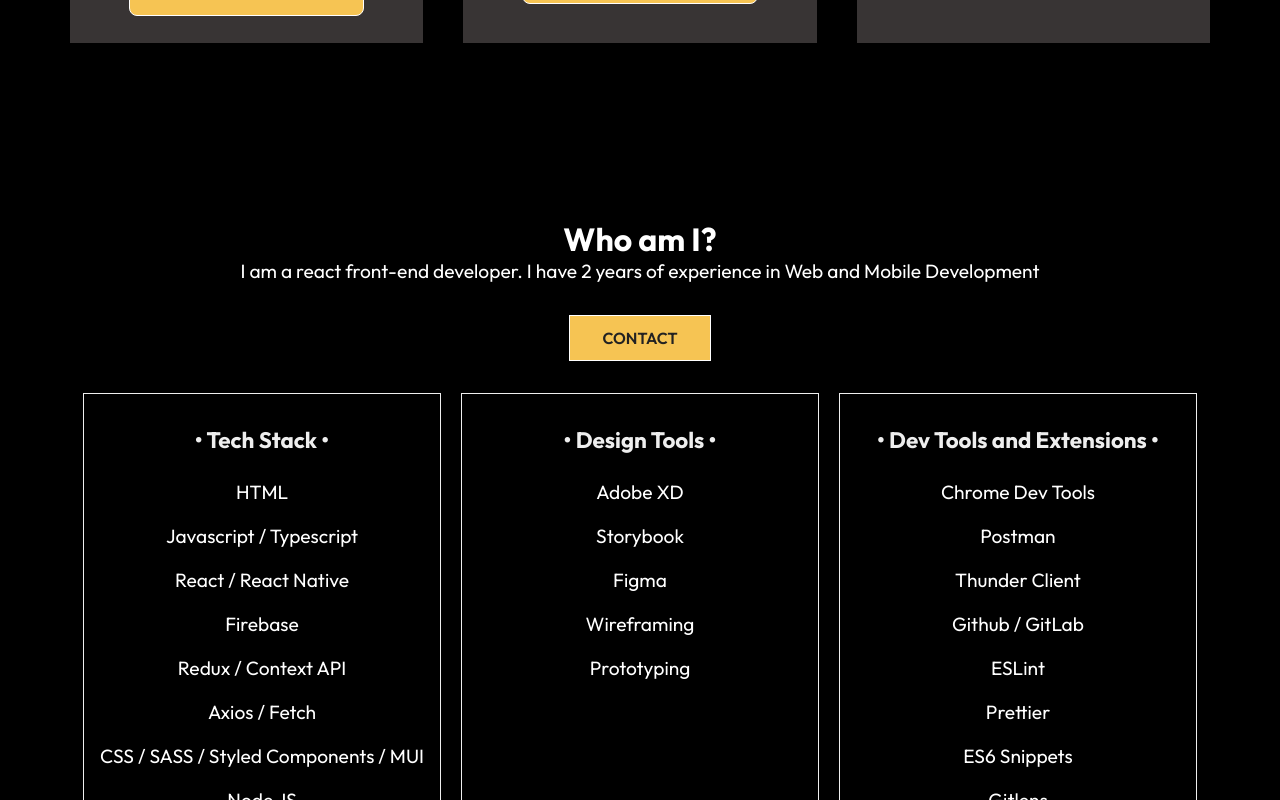
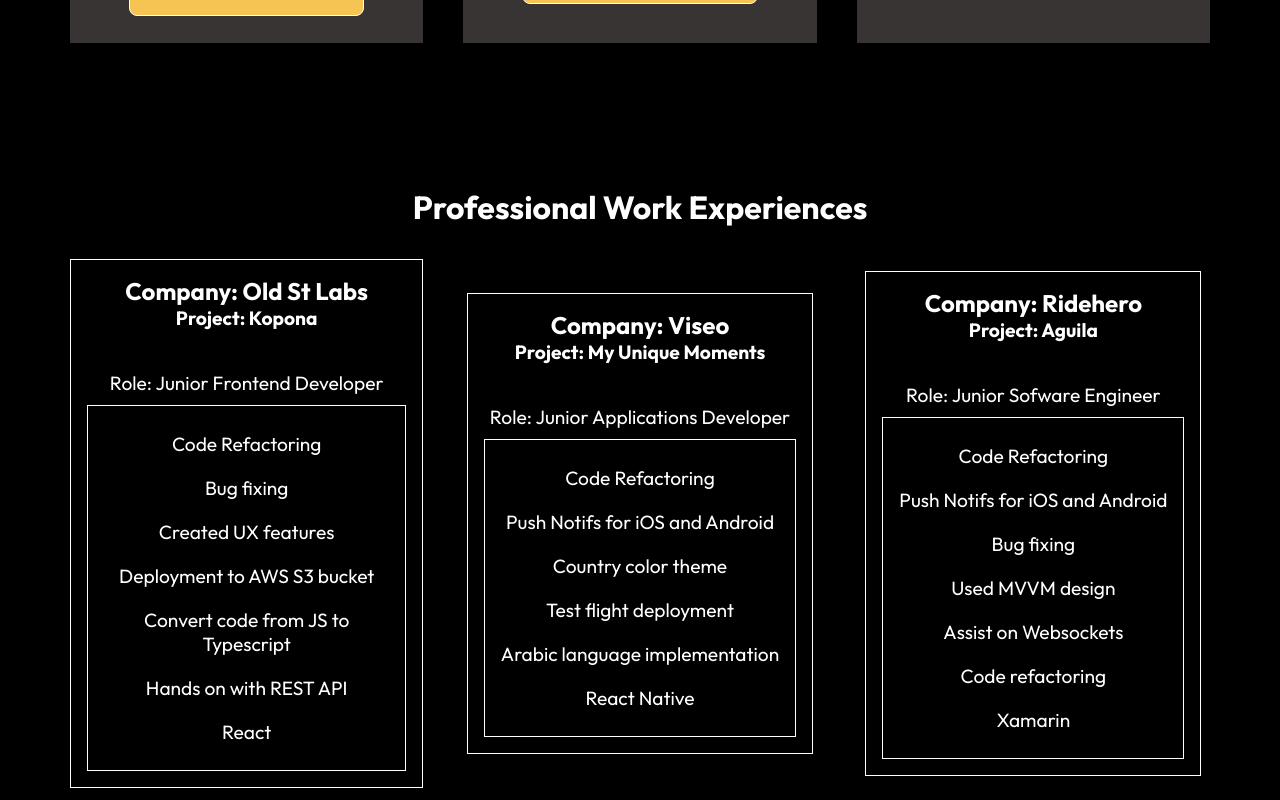
Before and after one commit to zoecabrales/jz-portfolio, a React (Create React App) app: page / in a window 1280 px wide. Shown: the part 1480-2280 px from the top of the page. Built offline with nearby package versions, Linux system fonts and the light colour scheme.

Commit message:
added exp section to Home Page

```diff
--- a/src/routes/Home.js
+++ b/src/routes/Home.js
@@ -5,6 +5,7 @@
 import Work from "../components/data/Work";
 import About from "../components/About/AboutContent";
 import CertCard from "../components/Cards/CertCard/CertCard";
+import Exp from "../components/data/Exp";
 
 const Home = ({ heading, text }) => {
   return (
@@ -12,6 +13,7 @@
       <Navbar />
       <HeroImg />
       <Work />
+      <Exp />
       <About />
       <CertCard />
       <Footer />
```
